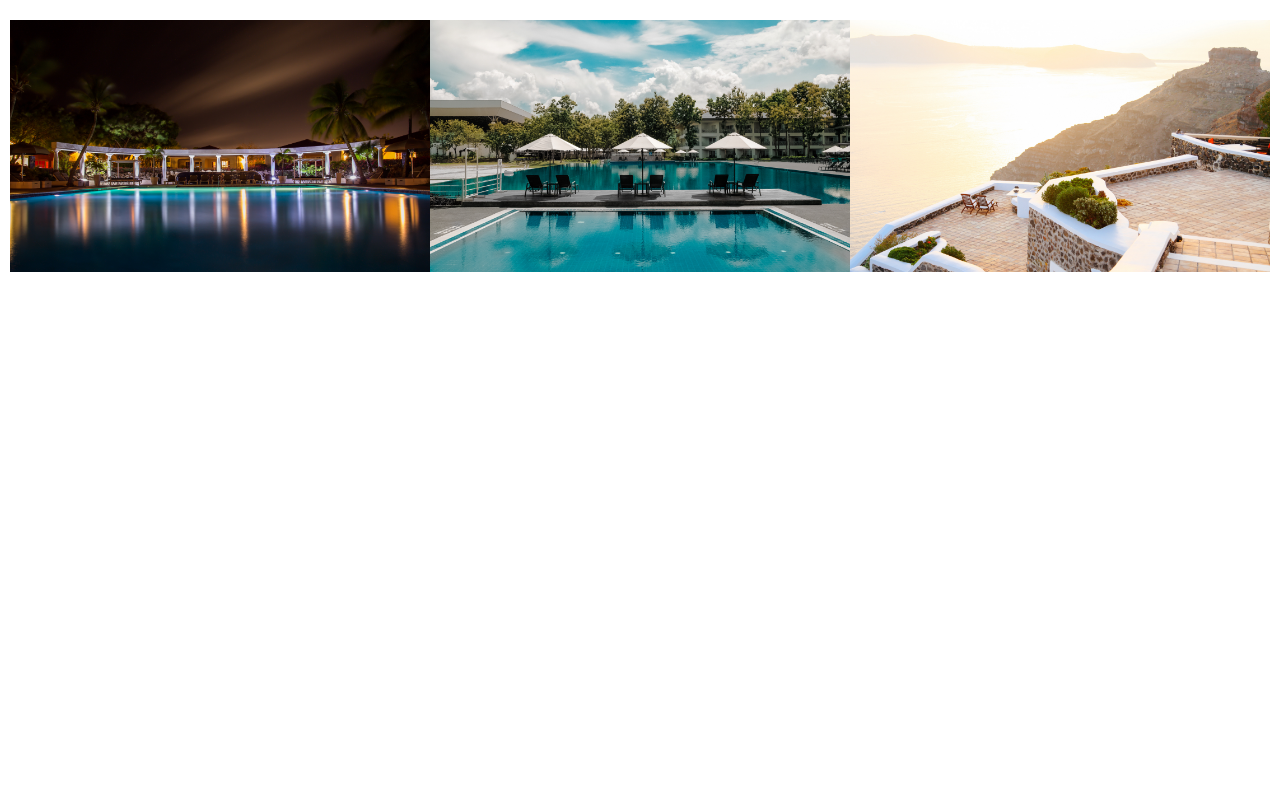
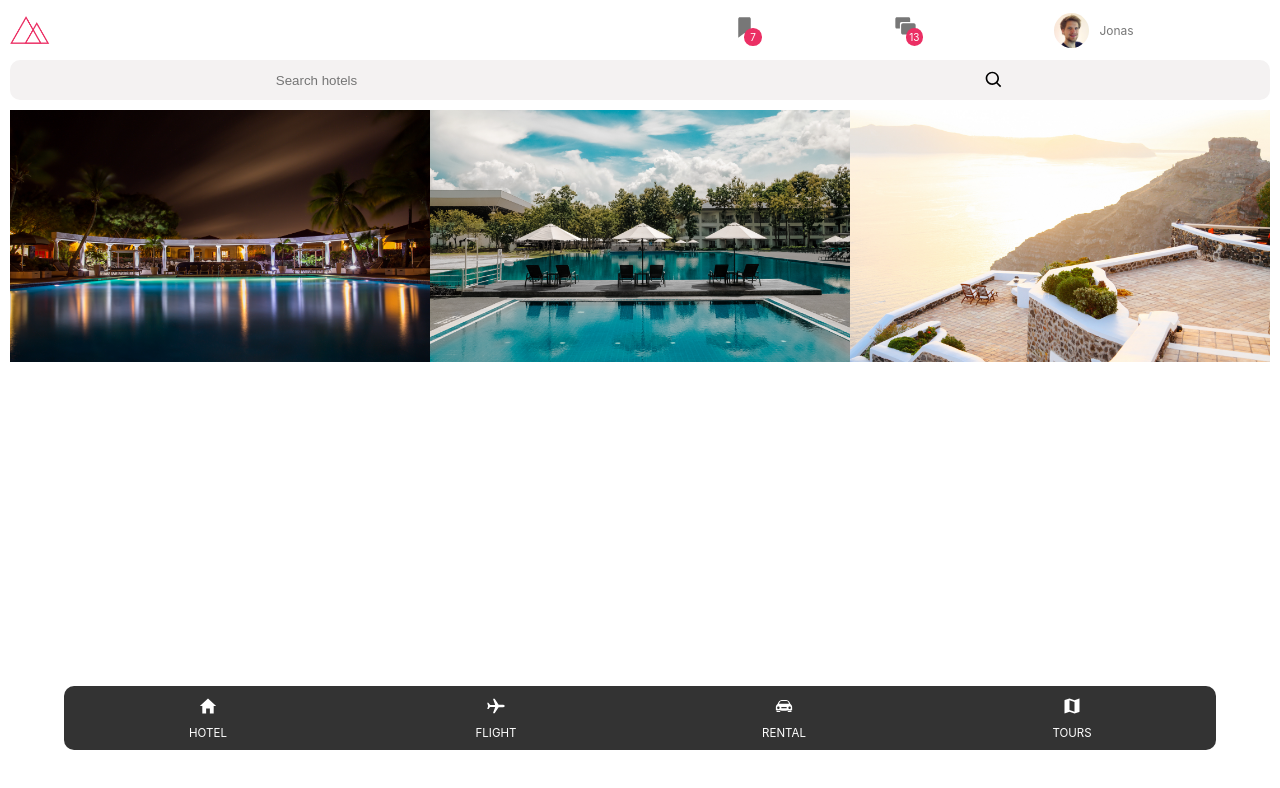
Before and after one commit to taleisagawinit/trillo, a React (Create React App) app: page / in a window 1280 px wide. Shown: the top 788 px of the page. Built offline with nearby package versions, Linux system fonts and the light colour scheme.

Commit message:
adds fixed position navbar

```diff
--- a/src/App.js
+++ b/src/App.js
@@ -1,13 +1,15 @@
 import React from 'react';
 import './app.scss';
-// import Navigation from './layout/navigation/Navigation';
-// import Header from './layout/header/Header';
+import Navigation from './layout/navigation/Navigation';
+import Header from './layout/header/Header';
 import ImageGallery from './components/image-gallery/ImageGallery';
 
 
 function App() {
   return (
     <div>
+      <Header />
+      <Navigation />
       <ImageGallery
         alt1="img 1"
         img1="/img/hotel-1.jpg"
--- a/src/layout/navigation/_navigation.scss
+++ b/src/layout/navigation/_navigation.scss
@@ -1,11 +1,13 @@
 .navigation {
-  width: 100%;
+  width: 90%;
   display: flex;
   flex-direction: row;
   border-radius: 10px;
   overflow: hidden;
-  margin-top: 1rem;
-  // position: fixed;
-  // bottom: 2rem;
-  // left: 0;
+  // margin: 1rem;
+  position: fixed;
+  bottom: 5rem;
+  left: 50%;
+  transform: translateX(-50%);
+  z-index: 200;
 }
```
